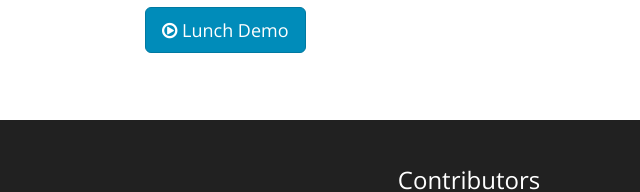
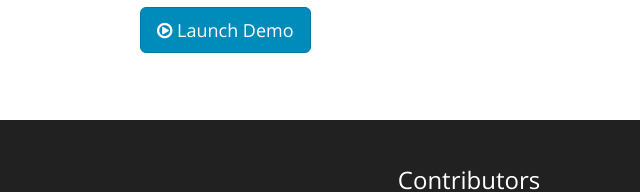
Before and after one commit to larmo-hub/larmo-website, a website: page index.html in a window 1280 px wide. Shown: the part 612-804 px from the top of the page, 171-811 px from the left. Drawn offline with nearby package versions, Linux system fonts and the light colour scheme.

Commit message:
Fix typo: lunch -> launch

```diff
--- a/index.html
+++ b/index.html
@@ -30,7 +30,7 @@
 
                     <div class="row">
                         <div class="col-md-12 col-sm-12 text-center">
-                            <a href="http://larmo.herokuapp.com" class="btn btn-primary btn-lg"><i class="fa fa-play-circle-o"></i> Lunch Demo</a>
+                            <a href="http://larmo.herokuapp.com" class="btn btn-primary btn-lg"><i class="fa fa-play-circle-o"></i> Launch Demo</a>
                         </div>
                     </div>
                 </div>
```
